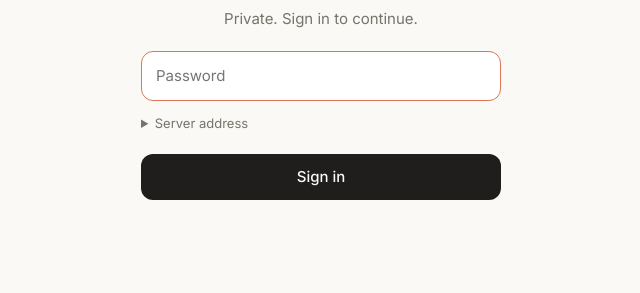
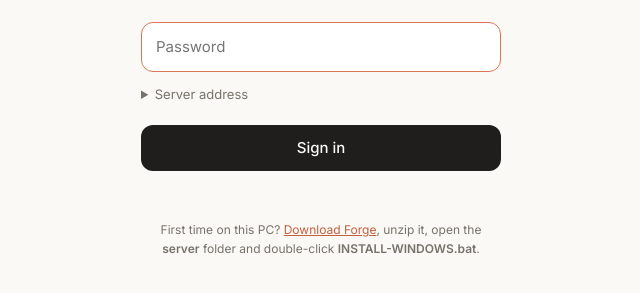
Before and after one commit to phelypsam-del/phelypsam-del.github.io, a plain HTML site: page index.html in a window 1280 px wide. Shown: the part 337-630 px from the top of the page, without its empty margins (319-959 px from the left). Drawn offline with Linux system fonts and the light colour scheme.

Commit message:
Add download link for the PC installer on the sign-in page
Co-Authored-By: Claude Opus 5.5 <noreply@anthropic.com>
Claude-Session: https://claude.ai/code/session_01RxSJHY9z8wcXtFC8RhkCmQ

```diff
--- a/index.html
+++ b/index.html
@@ -27,6 +27,7 @@
     </details>
     <button class="btn primary" type="submit">Sign in</button>
     <p id="loginError" class="error" role="alert"></p>
+    <p class="muted small">First time on this PC? <a href="https://github.com/phelypsam-del/phelypsam-del.github.io/archive/refs/heads/main.zip">Download Forge</a>, unzip it, open the <b>server</b> folder and double-click <b>INSTALL-WINDOWS.bat</b>.</p>
   </form>
 </section>
 
--- a/style.css
+++ b/style.css
@@ -179,3 +179,4 @@ svg{width:18px;height:18px;fill:none;stroke:currentColor;stroke-width:1.7;stroke
   .stats{grid-template-columns:1fr 1fr}
 }
 .app.is-empty .topbar{position:absolute;top:0;left:0;right:0}
+.login-card a{color:var(--accent-2)}
```
